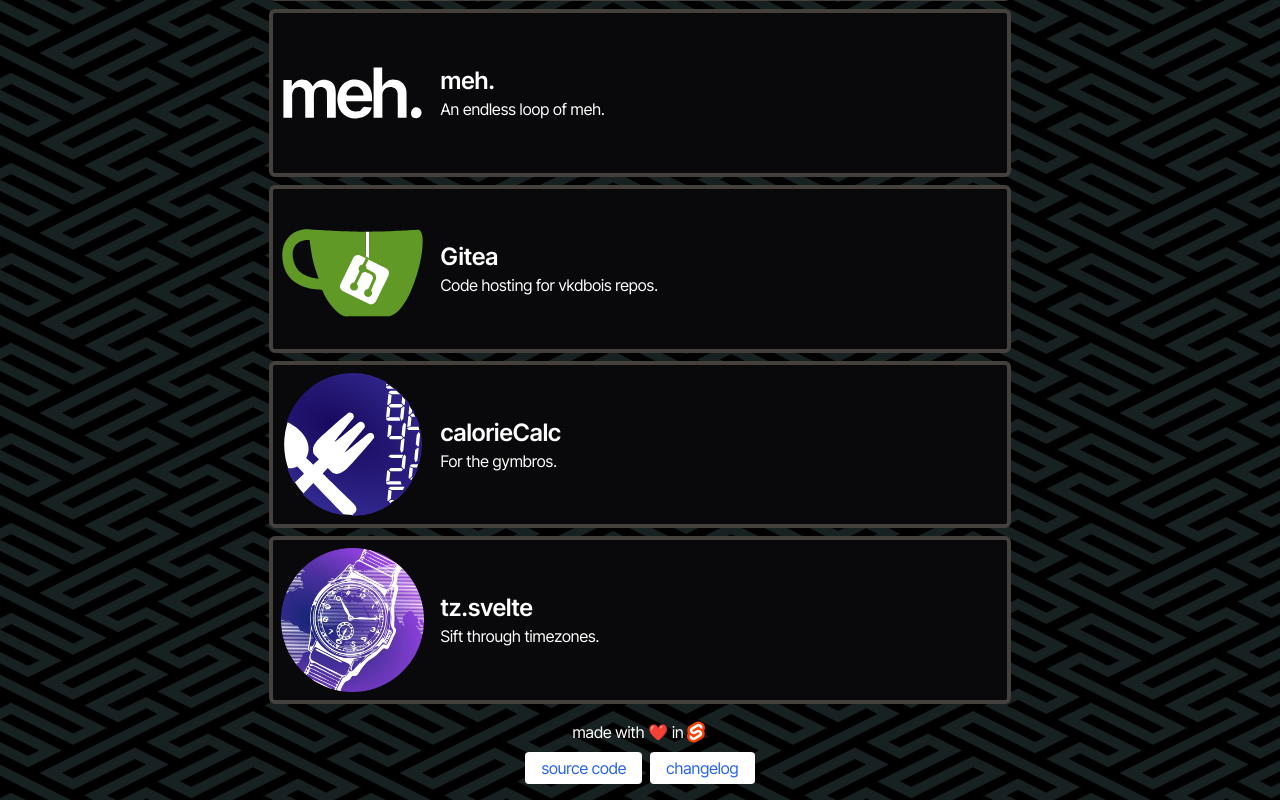
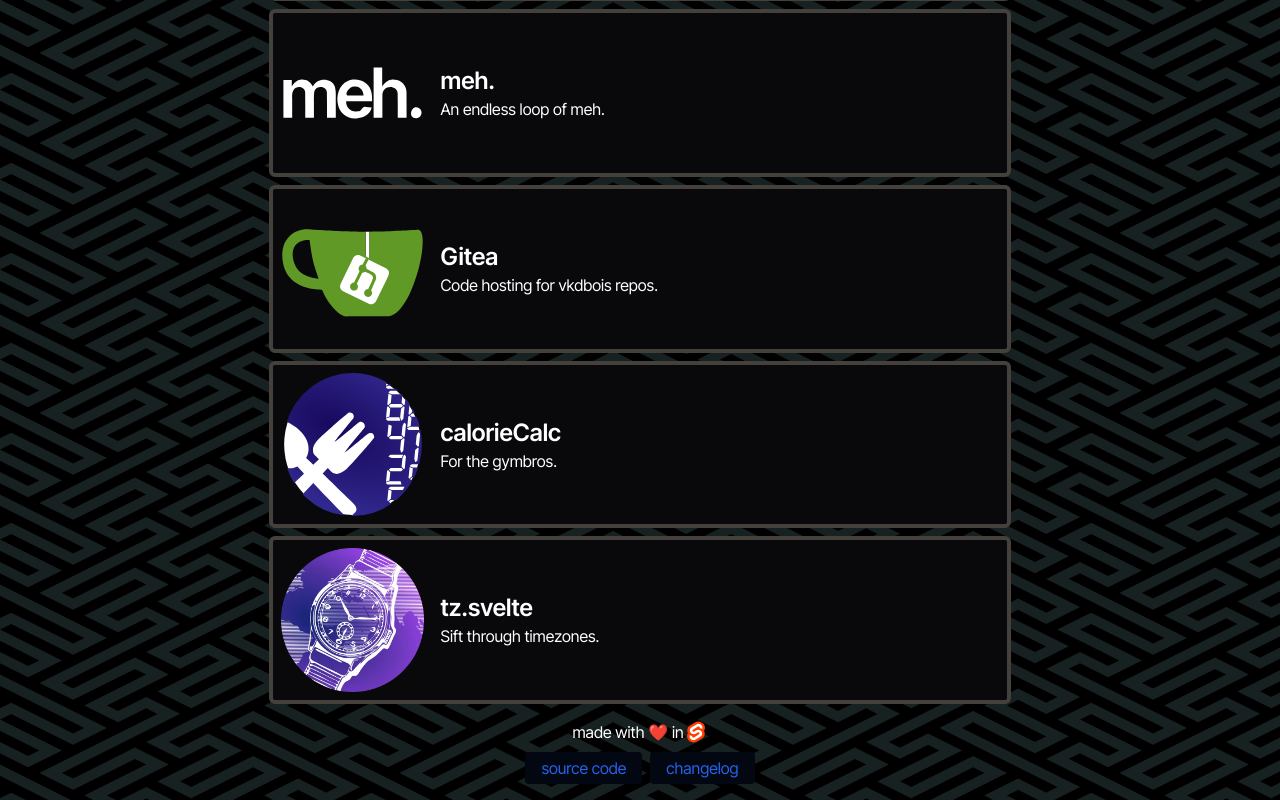
Before and after one commit to TheoIsDumb/vkdbois.xyz, a SvelteKit app: page / in a window 1280 px wide. Shown: the part 518-1318 px from the top of the page. Built offline with nearby package versions, Linux system fonts and the light colour scheme.

Commit message:
added go home button to error.svelte; changed button colors

```diff
--- a/src/routes/+error.svelte
+++ b/src/routes/+error.svelte
@@ -29,7 +29,8 @@
     }
 </style>
 
-<div class="h-[100dvh] flex flex-col justify-center items-center">
+<div class="h-[calc(100dvh-2rem)] flex flex-col justify-center items-center">
   <h1 class="font-bold text-8xl">{status}</h1>
-  <p>{errormsg}</p>
+
+  <a href="/" class="mt-12 bg-gray-950 hover:bg-gray-900 text-blue-600 px-4 py-2 rounded">Go Home</a>
 </div>
--- a/src/routes/+page.svelte
+++ b/src/routes/+page.svelte
@@ -42,13 +42,13 @@
         </div>
 
         <div class="btns flex gap-2">
-            <a class="bg-white text-blue-600 px-4 py-1 rounded"
+            <a class="bg-gray-950 hover:bg-gray-900 text-blue-600 px-4 py-1 rounded"
             href="https://github.com/theoisdumb/vkdbois.xyz"
                 target="_blank" rel="noopener noreferrer">
                 source code
             </a>
 
-            <a class="bg-white text-blue-600 px-4 py-1 rounded"
+            <a class="bg-gray-950 hover:bg-gray-900 text-blue-600 px-4 py-1 rounded"
             href="/changelog">
                 changelog
             </a>
```
